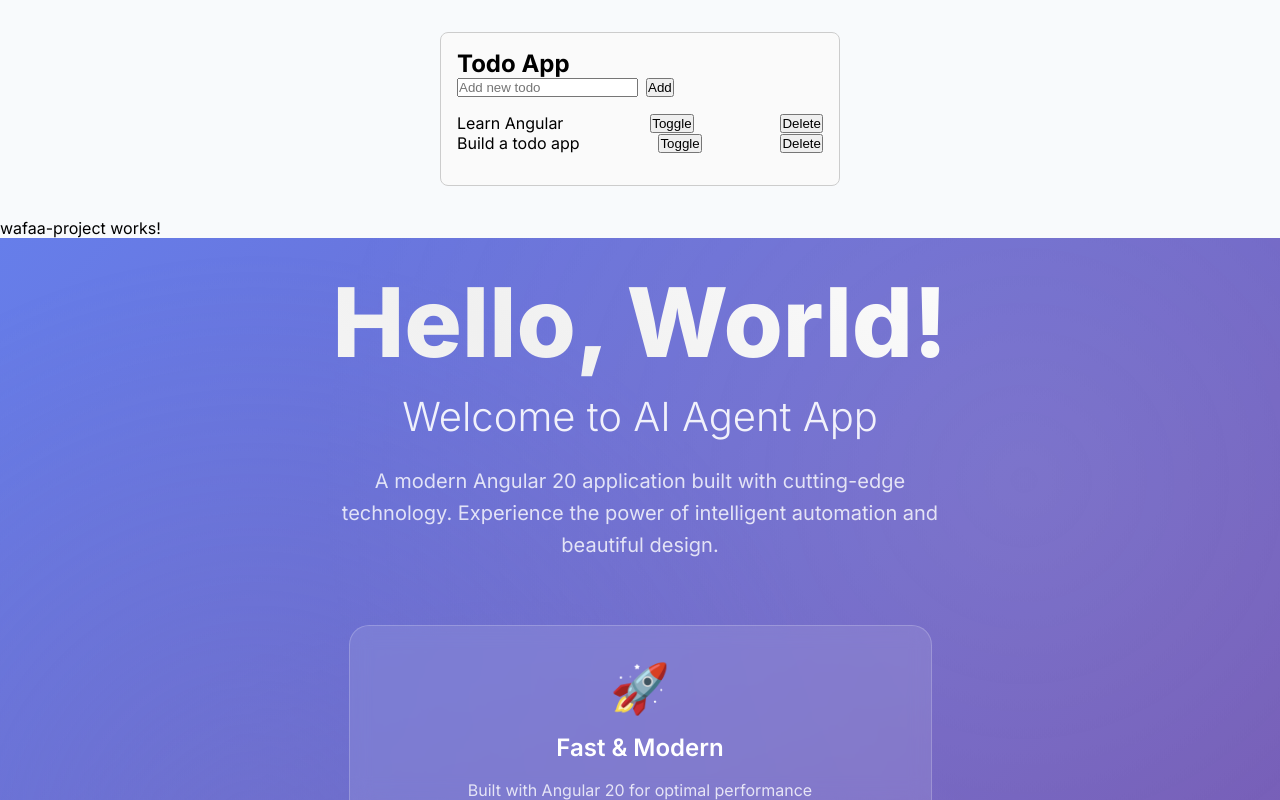
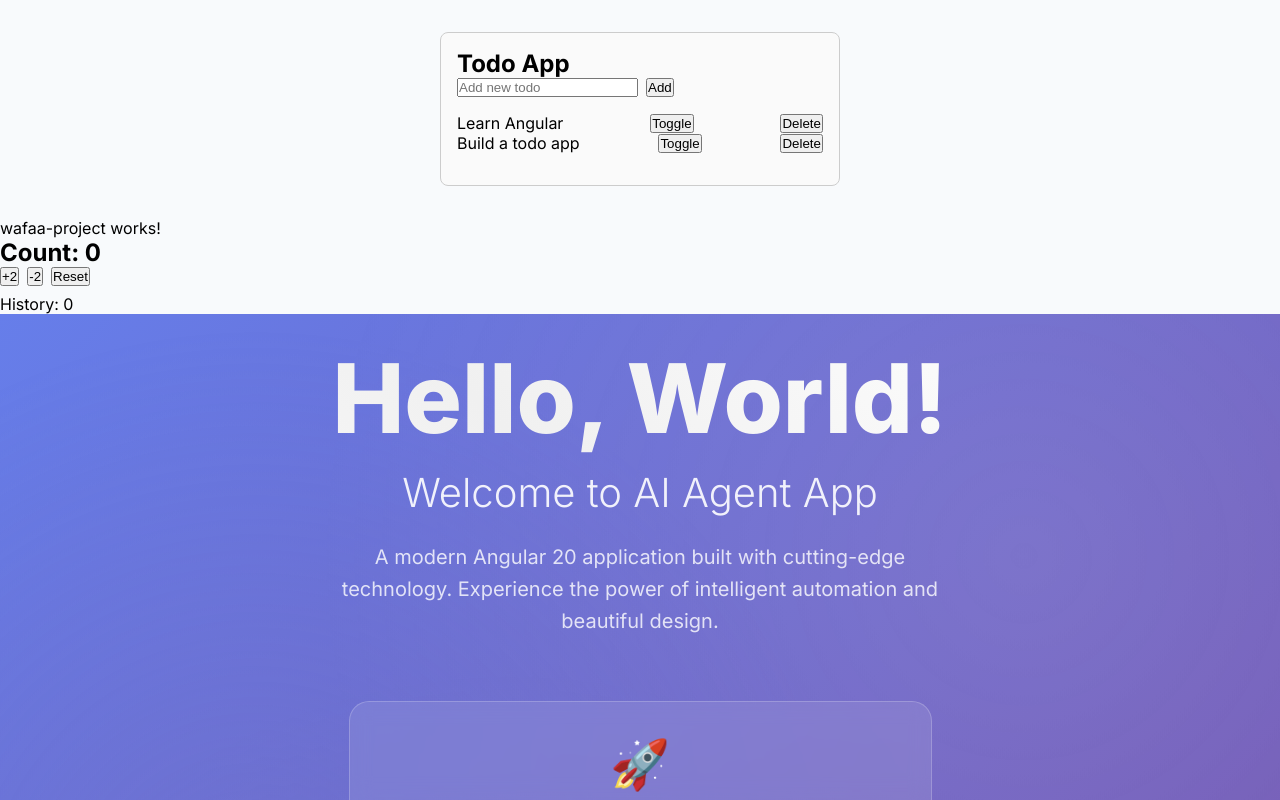
Before and after one commit to wafaa-rakchamber/ai-agent-app, an Angular app: page /hello in a window 1280 px wide. Built offline with nearby package versions, Linux system fonts and the light colour scheme.

Commit message:
Wafaa adding the counter feature

```diff
--- a/src/app/app.html
+++ b/src/app/app.html
@@ -1,3 +1,4 @@
 <app-todo-app></app-todo-app>
 <app-wafaa-project></app-wafaa-project>
+<app-counter [initialValue]="5" [step]="2"></app-counter>
 <router-outlet />
--- a/src/app/app.ts
+++ b/src/app/app.ts
@@ -2,10 +2,11 @@ import { Component, signal } from '@angular/core';
 import { RouterOutlet } from '@angular/router';
 import { TodoAppComponent } from './todo/todo-app.component';
 import { WafaaProject } from './wafaa-project/wafaa-project';
+import { CounterComponent } from './counter/counter.component';
 
 @Component({
   selector: 'app-root',
-  imports: [RouterOutlet, TodoAppComponent, WafaaProject],
+  imports: [RouterOutlet, TodoAppComponent, WafaaProject, CounterComponent],
   templateUrl: './app.html',
   styleUrl: './app.scss'
 })
--- /dev/null
+++ b/src/app/counter/counter.component.html
@@ -0,0 +1,9 @@
+<div class="counter">
+  <h2>Count: {{ count() }}</h2>
+  <div class="actions">
+    <button type="button" (click)="increment()">+{{ step() }}</button>
+    <button type="button" (click)="decrement()">-{{ step() }}</button>
+    <button type="button" (click)="reset()">Reset</button>
+  </div>
+  <p>History: {{ history().join(', ') }}</p>
+</div>
--- /dev/null
+++ b/src/app/counter/counter.component.scss
@@ -0,0 +1,9 @@
+.counter {
+  display: inline-block;
+}
+
+.actions {
+  display: flex;
+  gap: 0.5rem;
+  margin-bottom: 0.5rem;
+}
--- /dev/null
+++ b/src/app/counter/counter.component.ts
@@ -0,0 +1,38 @@
+import { ChangeDetectionStrategy, Component, effect, input, signal } from '@angular/core';
+
+@Component({
+  selector: 'app-counter',
+  // Standalone by default in this repo; do not set `standalone: true`.
+  changeDetection: ChangeDetectionStrategy.OnPush,
+  templateUrl: './counter.component.html',
+  styleUrls: ['./counter.component.scss']
+})
+export class CounterComponent {
+  // Inputs with defaults, using the input() function per project conventions
+  readonly initialValue = input<number>(0);
+  readonly step = input<number>(1);
+
+  // Local state via signals
+  readonly count = signal<number>(this.initialValue());
+  readonly history = signal<number[]>([]);
+
+  // Track count changes and append to history (including initial value)
+  private readonly track = effect(() => {
+    const c = this.count();
+    this.history.update(prev => [...prev, c]);
+  });
+
+  increment() {
+    const s = this.step();
+    this.count.update(prev => prev + s);
+  }
+
+  decrement() {
+    const s = this.step();
+    this.count.update(prev => prev - s);
+  }
+
+  reset() {
+    this.count.set(this.initialValue());
+  }
+}
```
